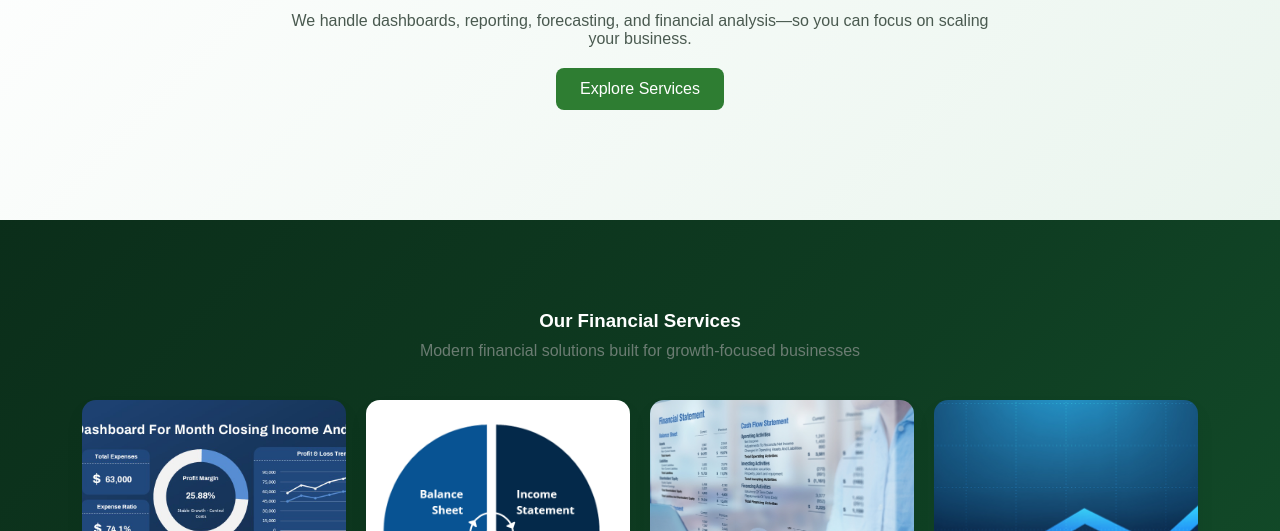
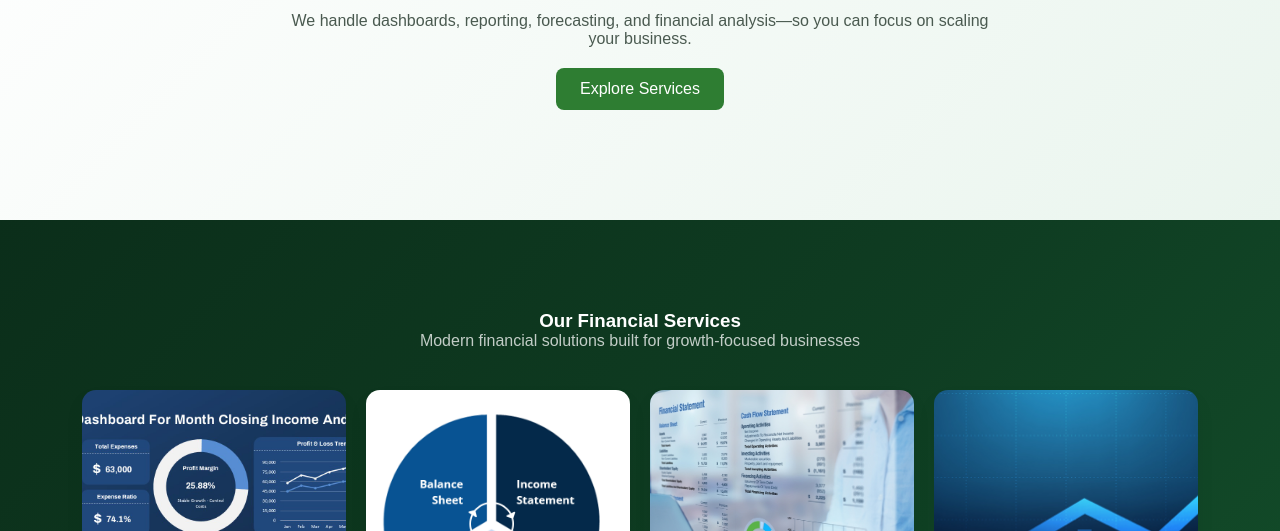
Before and after one commit to RCZPrimelandDevelopment/fiduciafinancegroup.github.io, a plain HTML site: page index.html in a window 1280 px wide. Shown: the part 269-800 px from the top of the page. Drawn offline with Linux system fonts and the light colour scheme; a script that the page names is missing.

Commit message:
Update style.css

```diff
--- a/style.css
+++ b/style.css
@@ -103,9 +103,8 @@ section {
     color: #ffffff;
 }
 
-.subtext {
-    color: #6b7c72;
-    margin-top: 10px;
+.services .subtext {
+    color: rgba(255, 255, 255, 0.75);
 }
 
 .service-grid {
```
